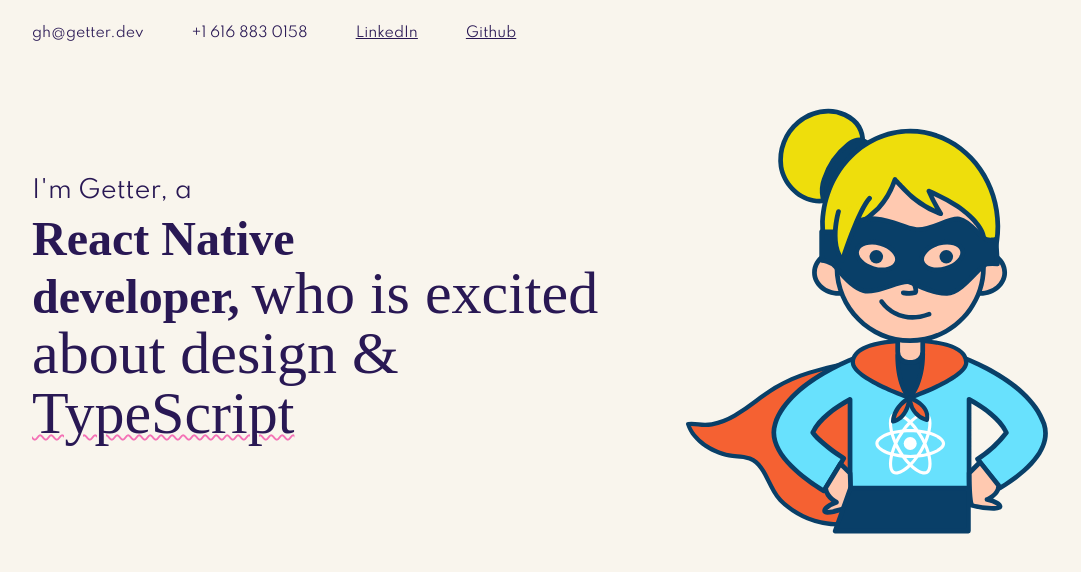
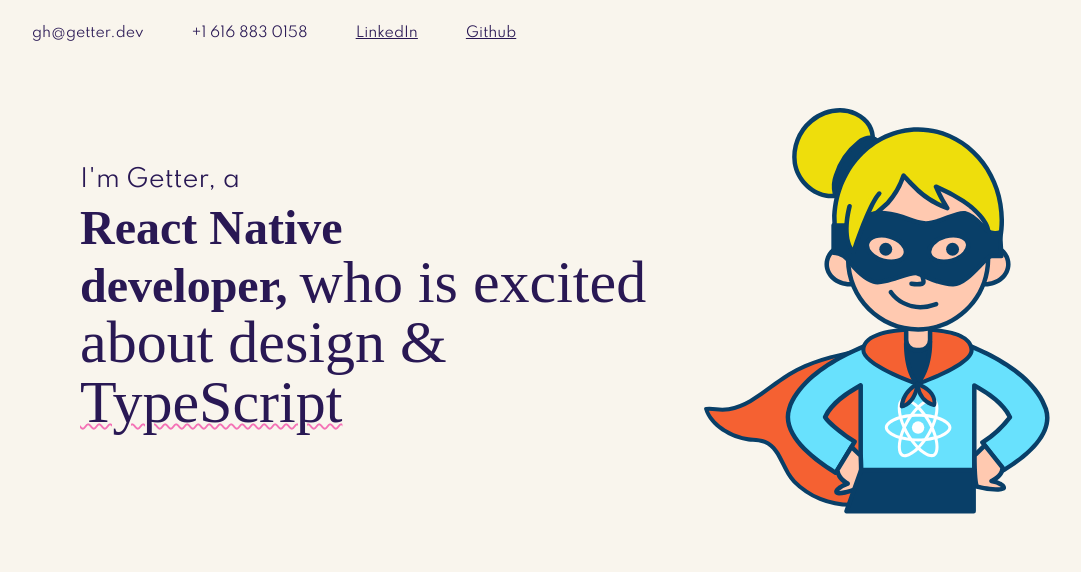
Before and after one commit to getterhiss/getterhiss.com, a Next.js app: page / in a window 1280 px wide. Shown: the top 572 px of the page, without its empty margins (80-1161 px from the left). Built offline with nearby package versions, Linux system fonts and the light colour scheme; a web font is replaced by a local one.

Commit message:
Separated First Page-fold to Hero Component

```diff
--- /dev/null
+++ b/components/Hero.tsx
@@ -0,0 +1,31 @@
+import SuperWoman from './SuperWoman';
+
+const Hero = () => {
+  return (
+    <header className="lg:pb-12 space-y-2 lg:space-y-0 lg:space-x-12">
+      <SuperWoman className="mx-auto -mt-12 md:hidden h-80" />
+
+      <div className="md:grid md:grid-cols-5">
+        <div className="md:max-w-full md:my-auto md:col-span-3 lg:mr-2">
+          <h3 className="text-2xl font-sans mb-2 text-brand antialiased">
+            I&apos;m Getter, a
+          </h3>
+
+          <h1 className="text-5xl font-serif mb-10 font-bold text-brand antialiased">
+            React Native <br />
+            developer,{' '}
+            <span className="text-6xl font-light">
+              who is excited about design &amp;{' '}
+              <span className="underline decoration-wavy decoration-2 decoration-pink-400">
+                TypeScript
+              </span>
+            </span>
+          </h1>
+        </div>
+
+        <SuperWoman className="hidden md:block md:col-span-2 h-full" />
+      </div>
+    </header>
+  );
+};
+export default Hero;
--- a/pages/index.tsx
+++ b/pages/index.tsx
@@ -1,8 +1,8 @@
 import type { NextPage } from 'next';
 import Head from 'next/head';
 
-import SuperWoman from '../components/SuperWoman';
 import NavBar from '../components/NavBar';
+import Hero from '../components/Hero';
 
 const Home: NextPage = () => {
   return (
@@ -11,35 +11,14 @@
         <title>Getter Hiss | React Native Developer | iOS and Android</title>
         <meta
           name="description"
-          content="Entrepreneurial and driven React Native Developer. Passionate about building secure, highly performant mobile applications on iOS and Android platforms"
+          content="Entrepreneurial and driven React Native Developer."
         />
       </Head>
 
       <div className="max-w-6xl py-5 px-4 mx-auto lg:px-12">
         <NavBar />
 
-        <SuperWoman className="mx-auto -mt-12 md:hidden h-80" />
-
-        <div className="md:grid md:grid-cols-5">
-          <div className="md:max-w-full md:my-auto md:col-span-3 lg:mr-2">
-            <h3 className="text-2xl font-sans mb-2 text-brand antialiased">
-              I&apos;m Getter, a
-            </h3>
-
-            <h1 className="text-5xl font-serif mb-10 font-bold text-brand antialiased">
-              React Native <br />
-              developer,{' '}
-              <span className="text-6xl font-light">
-                who is excited about design &amp;{' '}
-                <span className="underline decoration-wavy decoration-2 decoration-pink-400">
-                  TypeScript
-                </span>
-              </span>
-            </h1>
-          </div>
-
-          <SuperWoman className="hidden md:block md:col-span-2 h-full" />
-        </div>
+        <Hero />
       </div>
     </>
   );
```
